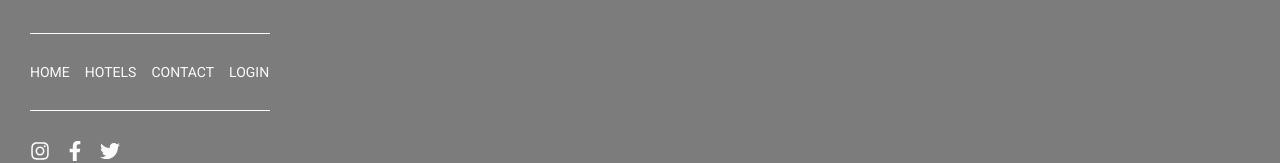
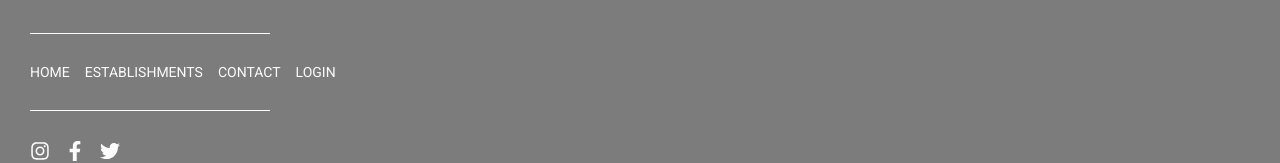
Before and after one commit to Noroff-FEU-Assignments/project-exam-2-RikkeLindberg, a Next.js app: page /establishments in a window 1280 px wide. Shown: the part 587-750 px from the top of the page. Built offline with nearby package versions, Linux system fonts and the light colour scheme; no server answers.

Commit message:
change link from hotels to establishments

```diff
--- a/components/layout/Footer.js
+++ b/components/layout/Footer.js
@@ -15,8 +15,8 @@ export default function Footer() {
                         </Link>
                     </li>
                     <li className={styles.item}>
-                        <Link href="/hotels">
-                            <a className={styles.link}>Hotels</a>
+                        <Link href="/establishments">
+                            <a className={styles.link}>Establishments</a>
                         </Link>
                     </li>
                     <li className={styles.item}>
```
